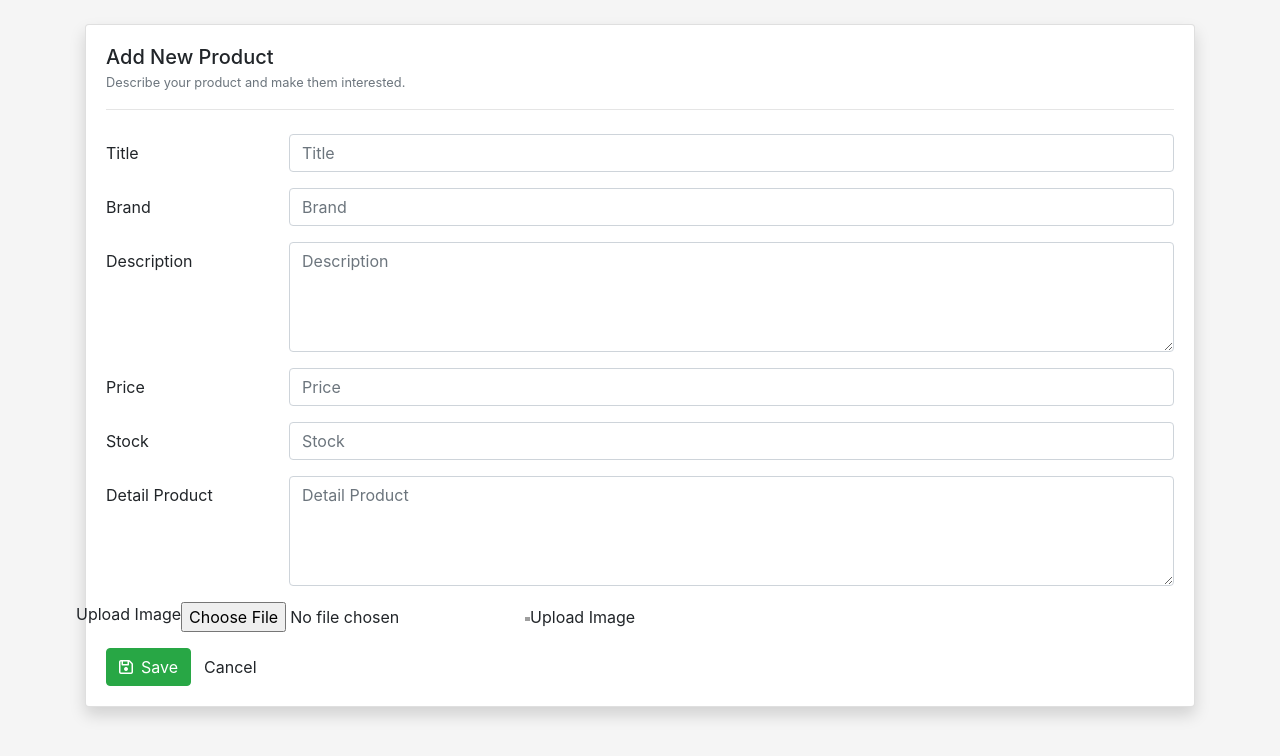
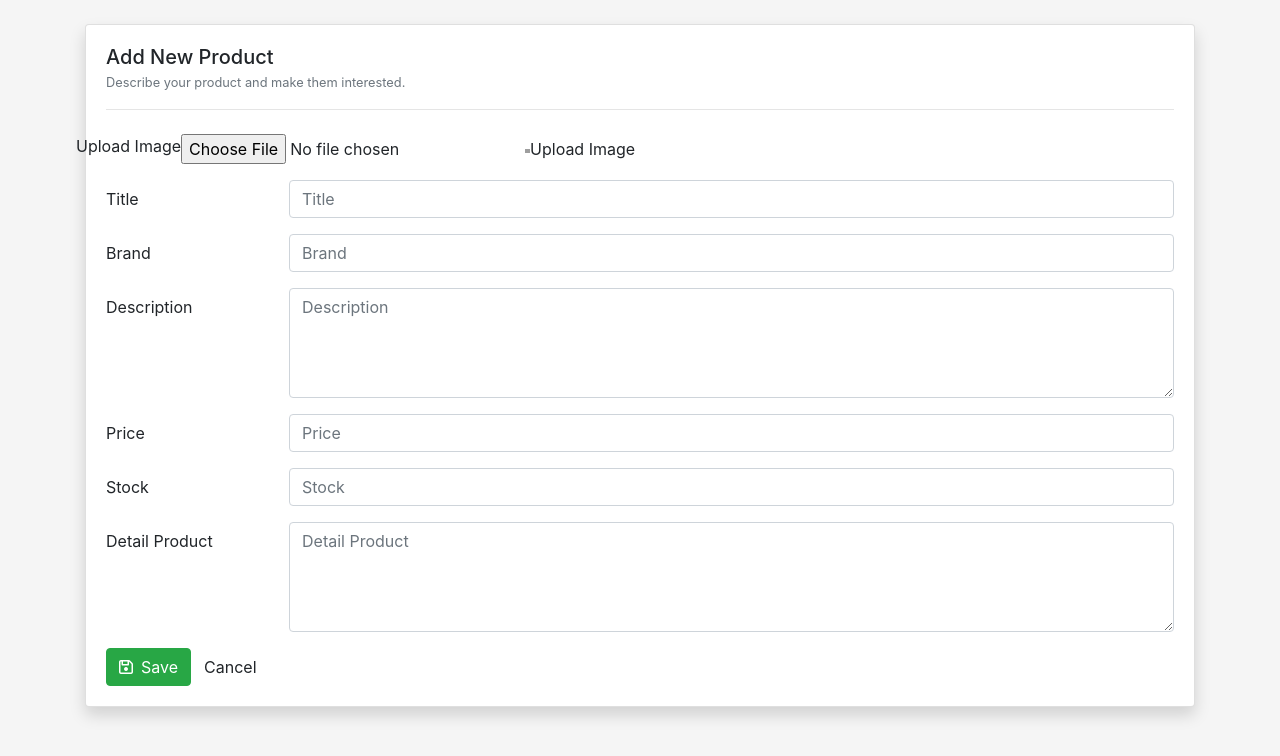
Before and after one commit to mulkyasa/redux-saga-ecommerce, a React (Create React App) app in the folder client/: page /add in a window 1280 px wide. Shown: the top 756 px of the page. Built offline with nearby package versions, Linux system fonts and the light colour scheme; grey boxes are pictures that could not be loaded.

Commit message:
fixing form add

```diff
--- a/client/src/components/Form/Form.js
+++ b/client/src/components/Form/Form.js
@@ -67,5 +67,4 @@ export function Form(props) {
         </div>
       </div>
     );
-  return <></>;
 }
--- a/client/src/components/Item.js
+++ b/client/src/components/Item.js
@@ -8,7 +8,7 @@ export default function Item(props) {
       .toString()
       .replace(/\D/g, "")
       .replace(/(\d)(?=(\d{3})+(?!\d))/g, "$1.");
-    price = price && `${currency} ${price}`;
+    price = price && `${currency}${price}`;
     return price;
   }
 
--- a/client/src/containers/AddForm.js
+++ b/client/src/containers/AddForm.js
@@ -26,6 +26,7 @@ class AddForm extends Component {
   handleInputChange = (event) => {
     let { name, value } = event.target;
     this.setState({ [name]: value });
+    console.log([name], value);
   };
 
   handleSubmit = (event) => {
@@ -39,6 +40,7 @@ class AddForm extends Component {
     let { title, brand, price, stock, detail, description } = this.state;
 
     let forms = [
+      { type: "file" },
       {
         name: "title",
         label: "Title",
@@ -79,8 +81,7 @@ class AddForm extends Component {
         type: "textarea",
         rows: 4,
         value: detail,
-      },
-      { type: "file" },
+      }
     ];
 
     let formItems = forms.map((form, i) => {
```
